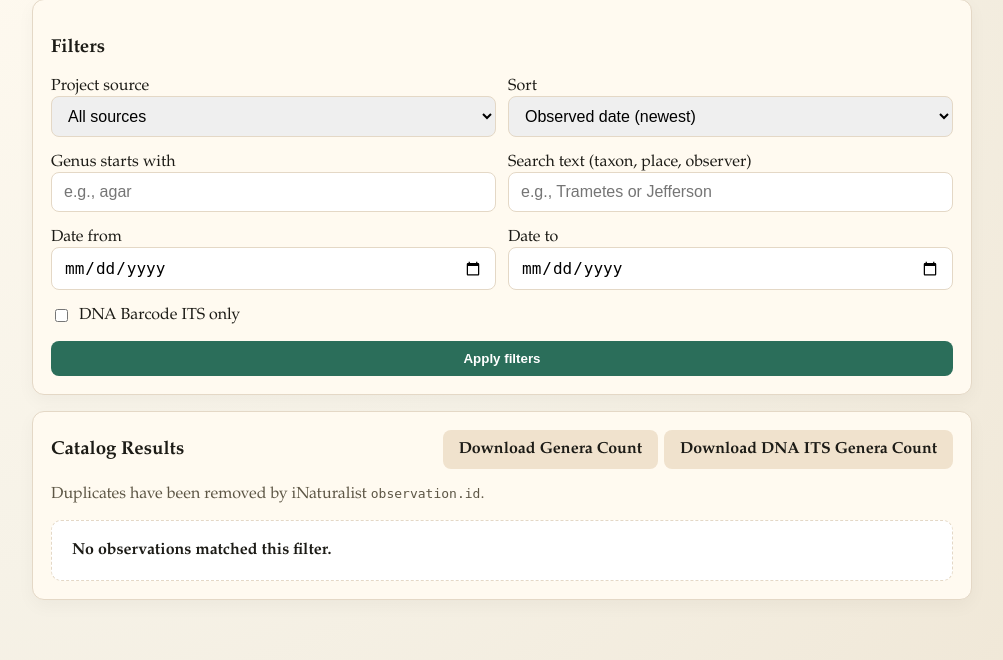
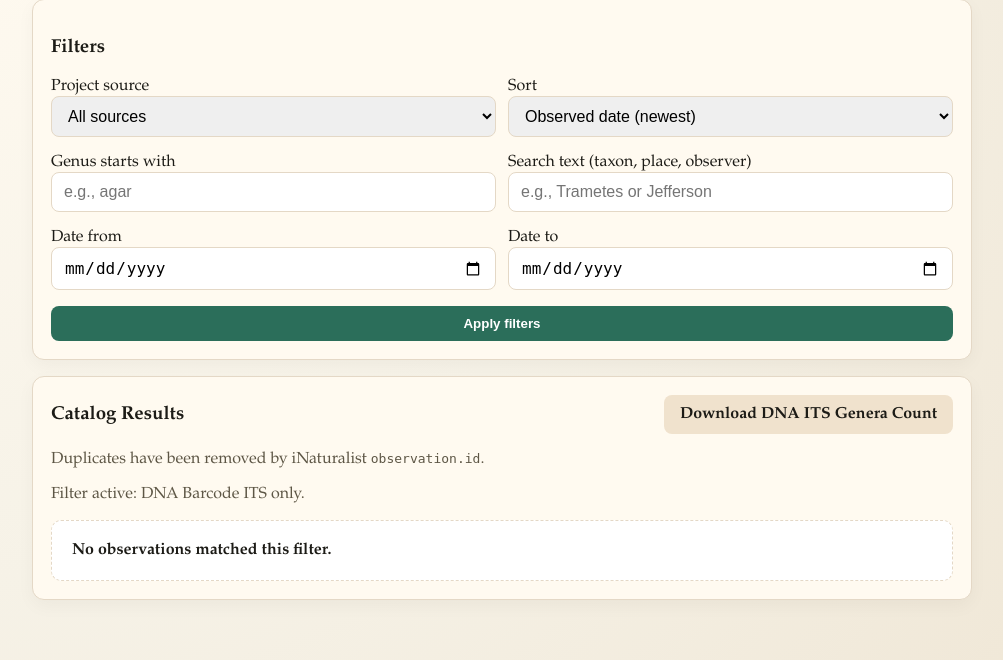
Before and after one commit to mrdbidwill/mydnaobv, a Python web app: template app/templates/catalog.html in a window 1280 px wide. Shown: the part 313-973 px from the top of the page, without its empty margins (138-1141 px from the left). Run offline with Jinja, Linux system fonts and the light colour scheme; the template is opened without the code that fills it, so the values that code supplies are empty.

Commit message:
Always enforce DNA Barcode ITS catalog filter

```diff
--- a/app/main.py
+++ b/app/main.py
@@ -700,10 +700,10 @@ def catalog_page(
     date_from: str = Query(default=""),
     date_to: str = Query(default=""),
     sort: str = Query(default="observed_desc"),
-    dna_only: bool = Query(default=False),
     db: Session = Depends(get_db),
 ):
     ensure_data_catalog_enabled()
+    dna_only = True
 
     normalized_sort = normalize_catalog_sort(sort)
     from_date, from_error = parse_optional_date(date_from)
@@ -899,10 +899,10 @@ def catalog_genera_count(
     query: str = Query(default=""),
     date_from: str = Query(default=""),
     date_to: str = Query(default=""),
-    dna_only: bool = Query(default=False),
     db: Session = Depends(get_db),
 ):
     ensure_data_catalog_enabled()
+    dna_only = True
 
     from_date, from_error = parse_optional_date(date_from)
     to_date, to_error = parse_optional_date(date_to)
--- a/app/templates/catalog.html
+++ b/app/templates/catalog.html
@@ -58,10 +58,6 @@
             <input class="input" type="date" name="date_to" value="{{ date_to }}" />
           </label>
         </div>
-        <label style="display: inline-flex; align-items: center; gap: 8px;">
-          <input type="checkbox" name="dna_only" value="true" {% if dna_only %}checked{% endif %} />
-          DNA Barcode ITS only
-        </label>
         <input type="hidden" name="page" value="1" />
         <button class="btn" type="submit">Apply filters</button>
       </form>
@@ -71,14 +67,11 @@
       <div style="display: flex; align-items: center; justify-content: space-between; gap: 8px; flex-wrap: wrap;">
         <h3 style="margin: 0;">Catalog Results</h3>
         <div style="display: inline-flex; gap: 6px; flex-wrap: wrap;">
-          <a class="btn secondary" href="/catalog/genera-count?source_id={{ selected_source_id }}&genus={{ genus }}&query={{ query }}&date_from={{ date_from }}&date_to={{ date_to }}{% if dna_only %}&dna_only=true{% endif %}">Download Genera Count</a>
-          <a class="btn secondary" href="/catalog/genera-count?source_id={{ selected_source_id }}&genus={{ genus }}&query={{ query }}&date_from={{ date_from }}&date_to={{ date_to }}&dna_only=true">Download DNA ITS Genera Count</a>
+          <a class="btn secondary" href="/catalog/genera-count?source_id={{ selected_source_id }}&genus={{ genus }}&query={{ query }}&date_from={{ date_from }}&date_to={{ date_to }}">Download DNA ITS Genera Count</a>
         </div>
       </div>
       <p class="muted">Duplicates have been removed by iNaturalist <code>observation.id</code>.</p>
-      {% if dna_only %}
-        <p class="muted">Filter active: DNA Barcode ITS only.</p>
-      {% endif %}
+      <p class="muted">Filter active: DNA Barcode ITS only.</p>
 
       {% if rows and rows|length > 0 %}
         {% if alpha_page_links and alpha_page_links|length > 0 %}
@@ -89,7 +82,7 @@
                 {% if item.is_current %}
                   <strong>{{ item.letter }}</strong>
                 {% else %}
-                  <a class="btn secondary" style="padding: 6px 10px;" href="/catalog?page={{ item.page }}&source_id={{ selected_source_id }}&genus={{ genus }}&query={{ query }}&date_from={{ date_from }}&date_to={{ date_to }}&sort={{ sort }}{% if dna_only %}&dna_only=true{% endif %}">{{ item.letter }}</a>
+                  <a class="btn secondary" style="padding: 6px 10px;" href="/catalog?page={{ item.page }}&source_id={{ selected_source_id }}&genus={{ genus }}&query={{ query }}&date_from={{ date_from }}&date_to={{ date_to }}&sort={{ sort }}">{{ item.letter }}</a>
                 {% endif %}
               {% else %}
                 <span class="muted">{{ item.letter }}</span>
@@ -100,10 +93,10 @@
 
         <div style="margin-top: 12px; margin-bottom: 12px; display: flex; align-items: center; gap: 8px; flex-wrap: wrap;">
           {% if page > 1 %}
-            <a class="btn secondary" href="/catalog?page={{ page - 1 }}&source_id={{ selected_source_id }}&genus={{ genus }}&query={{ query }}&date_from={{ date_from }}&date_to={{ date_to }}&sort={{ sort }}{% if dna_only %}&dna_only=true{% endif %}">Previous</a>
+            <a class="btn secondary" href="/catalog?page={{ page - 1 }}&source_id={{ selected_source_id }}&genus={{ genus }}&query={{ query }}&date_from={{ date_from }}&date_to={{ date_to }}&sort={{ sort }}">Previous</a>
           {% endif %}
           {% if page < pages %}
-            <a class="btn secondary" href="/catalog?page={{ page + 1 }}&source_id={{ selected_source_id }}&genus={{ genus }}&query={{ query }}&date_from={{ date_from }}&date_to={{ date_to }}&sort={{ sort }}{% if dna_only %}&dna_only=true{% endif %}">Next</a>
+            <a class="btn secondary" href="/catalog?page={{ page + 1 }}&source_id={{ selected_source_id }}&genus={{ genus }}&query={{ query }}&date_from={{ date_from }}&date_to={{ date_to }}&sort={{ sort }}">Next</a>
           {% endif %}
           <span class="muted">Page {{ page }} of {{ pages }}</span>
         </div>
@@ -161,10 +154,10 @@
 
         <div style="margin-top: 12px; display: flex; align-items: center; gap: 8px; flex-wrap: wrap;">
           {% if page > 1 %}
-            <a class="btn secondary" href="/catalog?page={{ page - 1 }}&source_id={{ selected_source_id }}&genus={{ genus }}&query={{ query }}&date_from={{ date_from }}&date_to={{ date_to }}&sort={{ sort }}{% if dna_only %}&dna_only=true{% endif %}">Previous</a>
+            <a class="btn secondary" href="/catalog?page={{ page - 1 }}&source_id={{ selected_source_id }}&genus={{ genus }}&query={{ query }}&date_from={{ date_from }}&date_to={{ date_to }}&sort={{ sort }}">Previous</a>
           {% endif %}
           {% if page < pages %}
-            <a class="btn secondary" href="/catalog?page={{ page + 1 }}&source_id={{ selected_source_id }}&genus={{ genus }}&query={{ query }}&date_from={{ date_from }}&date_to={{ date_to }}&sort={{ sort }}{% if dna_only %}&dna_only=true{% endif %}">Next</a>
+            <a class="btn secondary" href="/catalog?page={{ page + 1 }}&source_id={{ selected_source_id }}&genus={{ genus }}&query={{ query }}&date_from={{ date_from }}&date_to={{ date_to }}&sort={{ sort }}">Next</a>
           {% endif %}
           <span class="muted">Page {{ page }} of {{ pages }}</span>
         </div>
```
